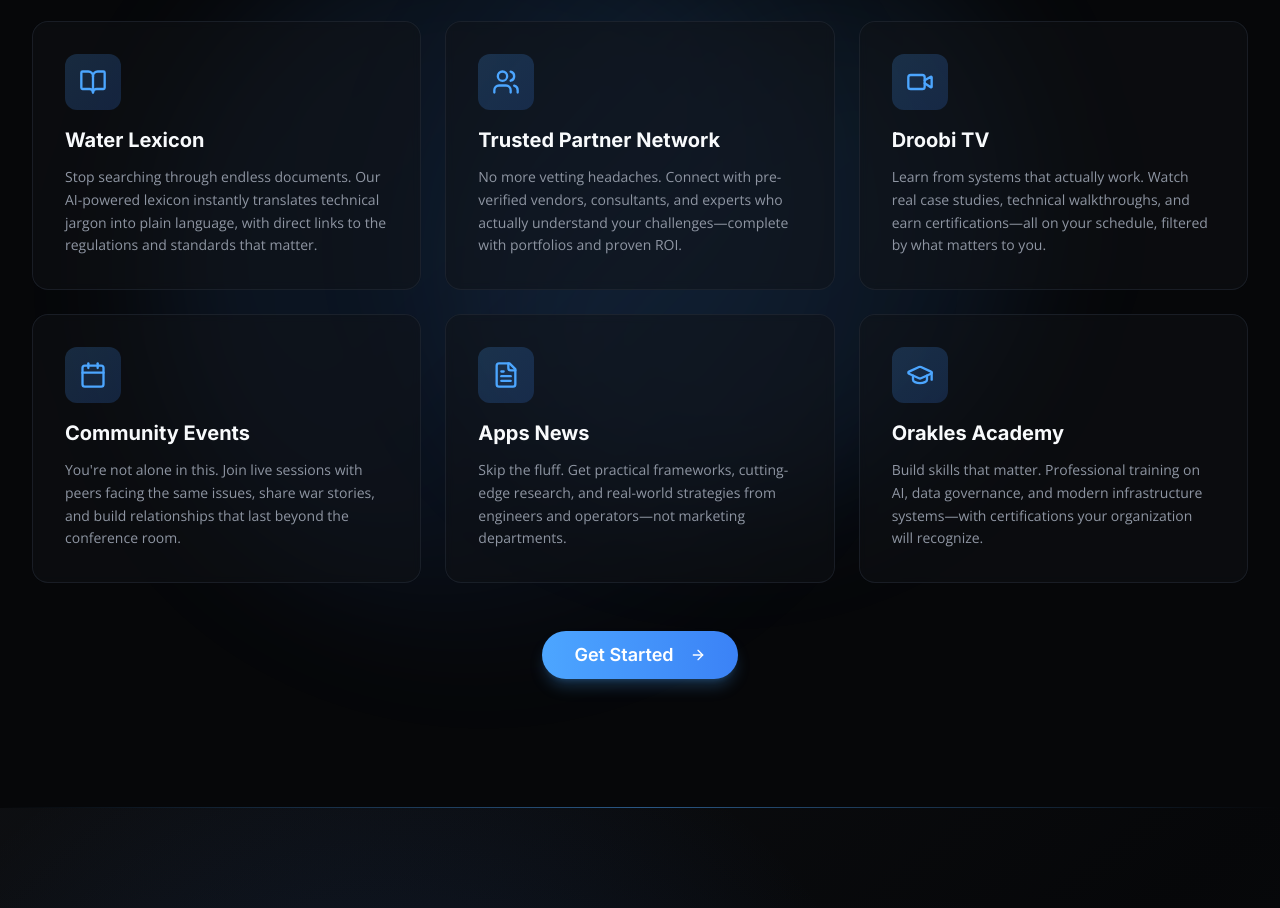
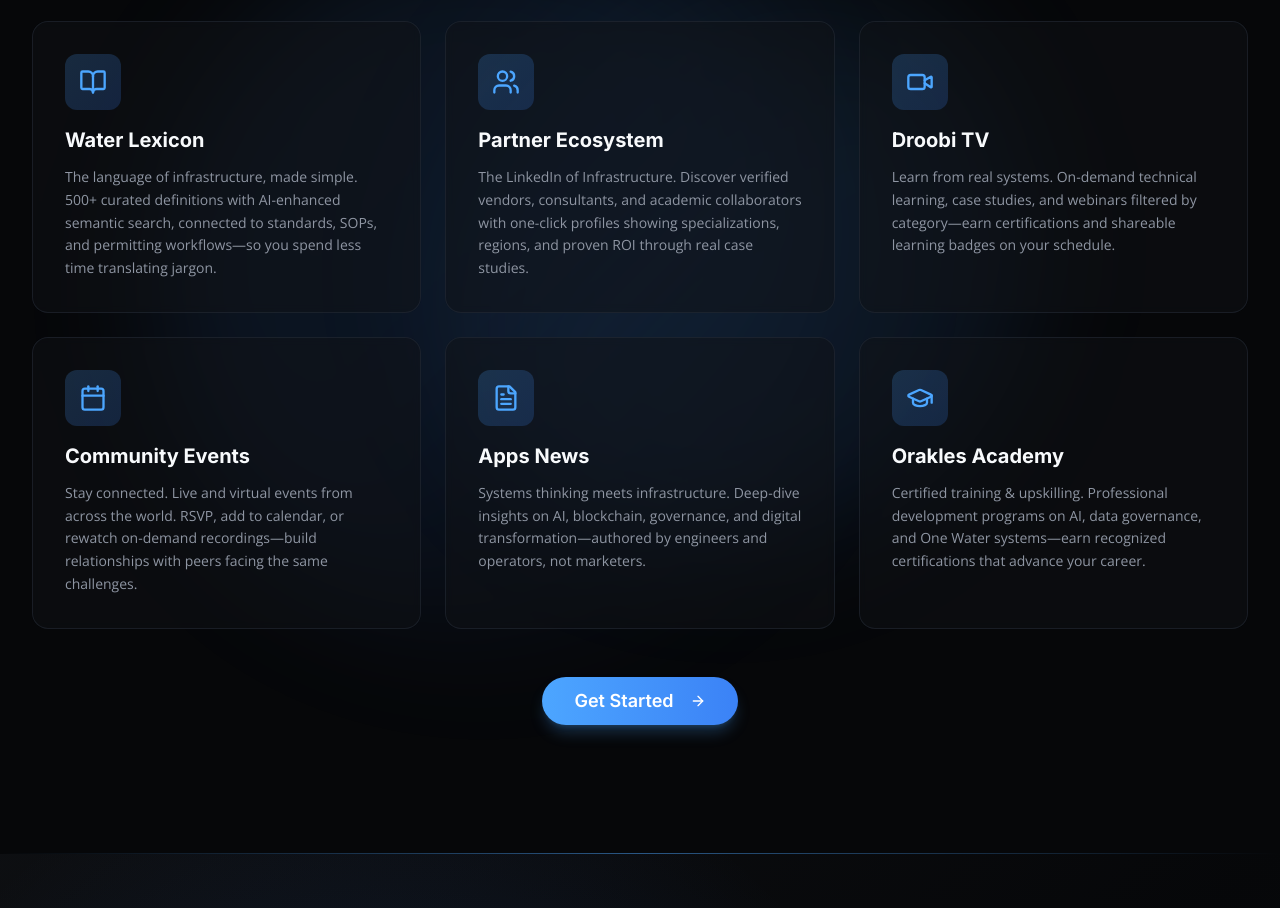
Before and after one commit to APAS2025/apaslabs, a React (Vite) app: page / in a window 1280 px wide. Shown: the part 5300-6208 px from the top of the page. Built offline with nearby package versions, Linux system fonts and the light colour scheme.

Commit message:
Refine AI capabilities section

```diff
--- a/src/components/AICapabilitiesSection.tsx
+++ b/src/components/AICapabilitiesSection.tsx
@@ -8,37 +8,37 @@ export const AICapabilitiesSection = () => {
     {
       icon: BookOpen,
       title: "Water Lexicon",
-      description: "Stop searching through endless documents. Our AI-powered lexicon instantly translates technical jargon into plain language, with direct links to the regulations and standards that matter.",
+      description: "The language of infrastructure, made simple. 500+ curated definitions with AI-enhanced semantic search, connected to standards, SOPs, and permitting workflows—so you spend less time translating jargon.",
       link: null
     },
     {
       icon: Users,
-      title: "Trusted Partner Network",
-      description: "No more vetting headaches. Connect with pre-verified vendors, consultants, and experts who actually understand your challenges—complete with portfolios and proven ROI.",
+      title: "Partner Ecosystem",
+      description: "The LinkedIn of Infrastructure. Discover verified vendors, consultants, and academic collaborators with one-click profiles showing specializations, regions, and proven ROI through real case studies.",
       link: "/partnerships"
     },
     {
       icon: Video,
       title: "Droobi TV",
-      description: "Learn from systems that actually work. Watch real case studies, technical walkthroughs, and earn certifications—all on your schedule, filtered by what matters to you.",
+      description: "Learn from real systems. On-demand technical learning, case studies, and webinars filtered by category—earn certifications and shareable learning badges on your schedule.",
       link: null
     },
     {
       icon: Calendar,
       title: "Community Events",
-      description: "You're not alone in this. Join live sessions with peers facing the same issues, share war stories, and build relationships that last beyond the conference room.",
+      description: "Stay connected. Live and virtual events from across the world. RSVP, add to calendar, or rewatch on-demand recordings—build relationships with peers facing the same challenges.",
       link: "/community"
     },
     {
       icon: FileText,
       title: "Apps News",
-      description: "Skip the fluff. Get practical frameworks, cutting-edge research, and real-world strategies from engineers and operators—not marketing departments.",
+      description: "Systems thinking meets infrastructure. Deep-dive insights on AI, blockchain, governance, and digital transformation—authored by engineers and operators, not marketers.",
       link: null
     },
     {
       icon: GraduationCap,
       title: "Orakles Academy",
-      description: "Build skills that matter. Professional training on AI, data governance, and modern infrastructure systems—with certifications your organization will recognize.",
+      description: "Certified training & upskilling. Professional development programs on AI, data governance, and One Water systems—earn recognized certifications that advance your career.",
       link: null
     }
   ];
```
